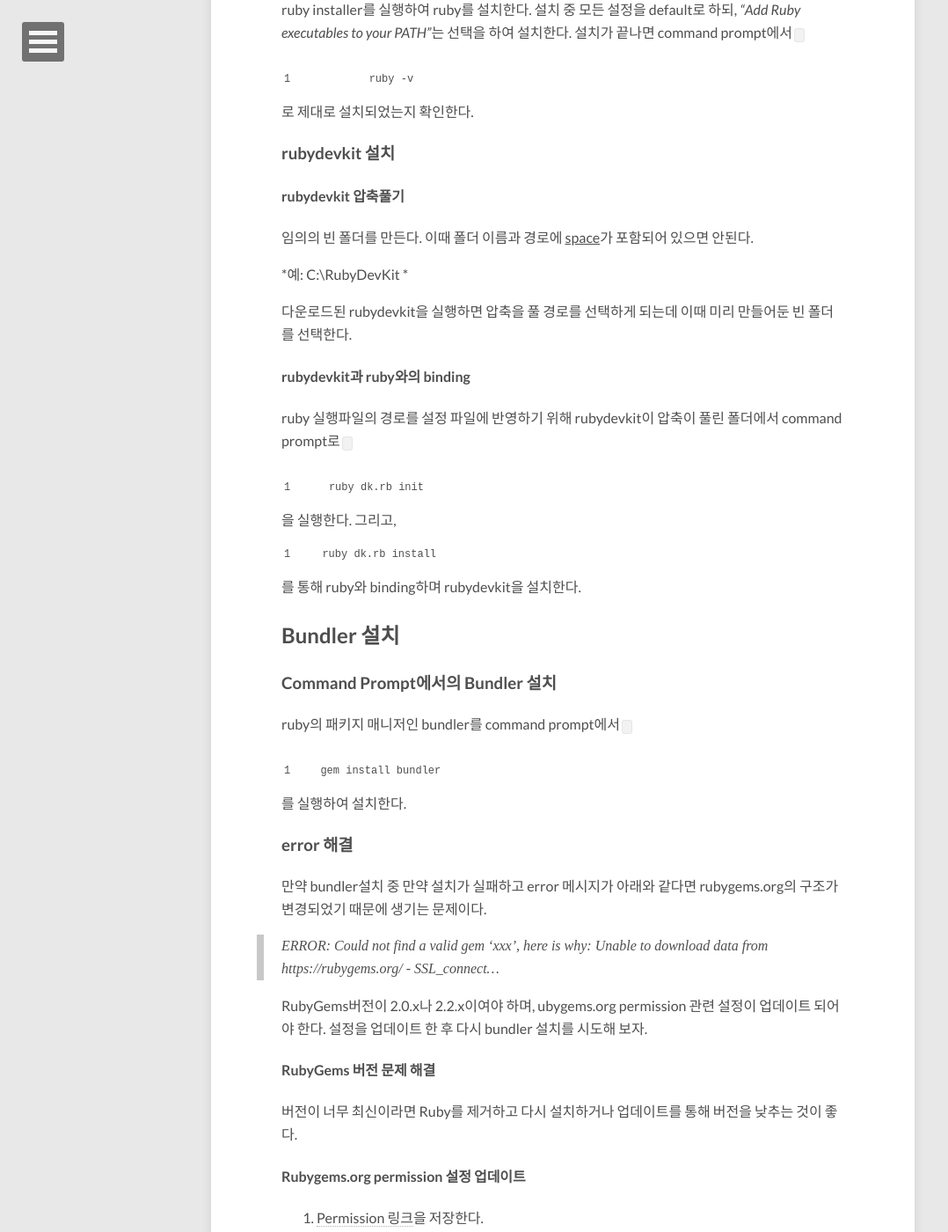
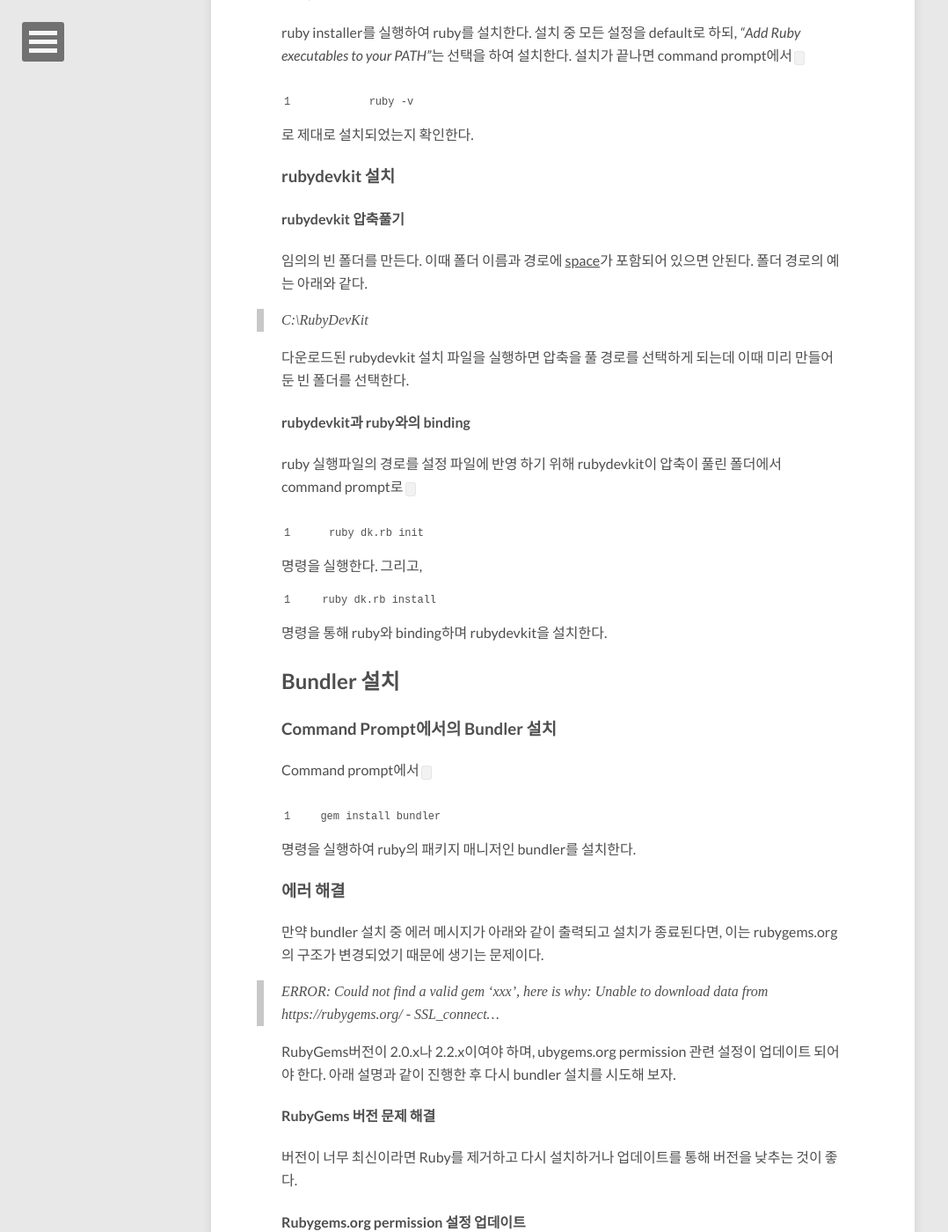
Before and after one commit to dakoo/dakoo.github.io, a Jekyll site: the page built from _posts/2015-07-04-how-to-use-jekyll-on-github-1.md, in a window 1280 px wide and 1400 px high, scrolled down 1124 px. Shown: the whole window at 88% size, without its empty margins (0-1078 px from the left). Built offline with Jekyll 4.4.1, drawn with Linux system fonts in a browser that asks for light colours; nearby versions of some CDN libraries; comment, search, counter and statistics services are not loaded; some of the changed text lies outside the part shown.

Commit message:
Windows에서 Jekyll 이용해 Github 블로그 만들기(1) 포스트의 오타와 줄 못된 md 태그 수정

```diff
--- a/_posts/2015-07-04-how-to-use-jekyll-on-github-1.md
+++ b/_posts/2015-07-04-how-to-use-jekyll-on-github-1.md
@@ -10,7 +10,7 @@
   credit: girliemac
   creditlink: www.girliemac.com
 ---
-Github에 블로그를 만드는 것을 목표로 Windows에 jekyll 환경을 구축해서 jekyll 테마를 적용하고, Github에 올려 blog를 운영하는 방법을 정리해 본다. 이 글은 그 첫번째로 Windows에 jekyll 환경을 구축해서 jekyll 테마를 적용하는 것까지를 다룬다.
+Github에 블로그를 만들어 보자. 이를 위해 Windows에 jekyll 환경을 구축해 jekyll 테마를 적용하고, Github에 올려 블로그를 운영하는 방법을 정리해 본다. 그 첫번째 순서로 이 글은 Windows에 jekyll 환경을 구축해서 jekyll 테마를 적용하는 것을 설명한다.
 
 
 ## 준비
@@ -23,7 +23,7 @@
 
 ### ruby와 rubydevkit 다운로드
 
-[rubyinstaller 사이트](http://rubyinstaller.org/downloads/)에서 ruby 설치파일을 다운로드 받는다. 이때 **2.2**이하의 버전이 안정적이다. <u>2.0</u>이나 <u>2.2</u> 버전으로 자신의 Windows architecture와 일치하는 설치파일을 다운로드 받는다.
+[rubyinstaller 사이트](http://rubyinstaller.org/downloads/)에서 ruby 설치파일과 rubydevkit 설치 파일을 다운로드 받는다. 이때 **2.2**이하의 버전이 안정적이다. <u>2.0</u>이나 <u>2.2</u> 버전으로 자신의 Windows architecture와 일치하는 설치파일을 다운로드 받는다.
 
 ### ruby 설치
 ruby installer를 실행하여 ruby를 설치한다. 설치 중 모든 설정을 default로 하되, *“Add Ruby executables to your PATH”*는 선택을 하여 설치한다.
@@ -32,27 +32,29 @@
 ### rubydevkit 설치
 
 #### rubydevkit 압축풀기
-임의의 빈 폴더를 만든다. 이때 폴더 이름과 경로에 <u>space</u>가 포함되어 있으면 안된다.
+임의의 빈 폴더를 만든다. 이때 폴더 이름과 경로에 <u>space</u>가 포함되어 있으면 안된다. 폴더 경로의 예는 아래와 같다.
 
-*예: C:\RubyDevKit *
+>C:\RubyDevKit
 
-다운로드된 rubydevkit을 실행하면 압축을 풀 경로를 선택하게 되는데 이때 미리 만들어둔 빈 폴더를 선택한다.
+다운로드된 rubydevkit 설치 파일을 실행하면 압축을 풀 경로를 선택하게 되는데 이때 미리 만들어둔 빈 폴더를 선택한다.
 
 #### rubydevkit과 ruby와의 binding
-ruby 실행파일의 경로를 설정 파일에 반영하기 위해 rubydevkit이 압축이 풀린 폴더에서 command prompt로 `ruby dk.rb init`을 실행한다. 그리고, `ruby dk.rb install`를 통해 ruby와 binding하며 rubydevkit을 설치한다.
+ruby 실행파일의 경로를 설정 파일에 반영 하기 위해 rubydevkit이 압축이 풀린 폴더에서 command prompt로 `ruby dk.rb init` 명령을 실행한다. 그리고, `ruby dk.rb install`명령을 통해 ruby와 binding하며 rubydevkit을 설치한다.
 
 
 ## Bundler 설치
 
 ### Command Prompt에서의 Bundler 설치
 
-ruby의 패키지 매니저인 bundler를 command prompt에서 `gem install bundler`를 실행하여 설치한다.
+Command prompt에서 `gem install bundler`명령을 실행하여 ruby의 패키지 매니저인 bundler를 설치한다.
 
-### error 해결
-만약 bundler설치 중 만약 설치가 실패하고 error 메시지가 아래와 같다면  rubygems.org의 구조가 변경되었기 때문에 생기는 문제이다.
-> ERROR: Could not find a valid gem ‘xxx’, here is why: Unable to download data from https://rubygems.org/ - SSL_connect...
+### 에러 해결
+만약 bundler 설치 중 에러 메시지가 아래와 같이 출력되고 설치가 종료된다면, 이는 rubygems.org의 구조가 변경되었기 때문에 생기는 문제이다.
 
-RubyGems버전이 2.0.x나 2.2.x이여야 하며, ubygems.org permission 관련 설정이 업데이트 되어야 한다. 설정을 업데이트 한 후 다시 bundler 설치를 시도해 보자.
+>ERROR: Could not find a valid gem ‘xxx’, here is why: Unable to download data from https://rubygems.org/ - SSL_connect...
+
+RubyGems버전이 2.0.x나 2.2.x이여야 하며, ubygems.org permission 관련 설정이 업데이트 되어야 한다. 아래 설명과 같이 진행한 후 다시 bundler 설치를 시도해 보자.
+
 #### RubyGems 버전 문제 해결
 버전이 너무 최신이라면 Ruby를 제거하고 다시 설치하거나 업데이트를 통해 버전을 낮추는 것이 좋다.
 
@@ -63,27 +65,30 @@
 4. 저장해 놓은 **.pem**을 그 폴더로 복사한다.
 
 
-## 블로그 만들기
+## 테마와 함게 블로그 구성하기
 
 ### 테마 적용하기
 
 #### jekyll 테마 선정하기
 
-[jekyll 테마 사이트](http://jekyllthemes.org/)에서 적당한 jekyll 테마를 골라서 테마 파일을 다운로드 받아 압축을 풀고, 폴더 이름을 자신의 블로그 이름으로 변경한다.
+[jekyll 테마 사이트](http://jekyllthemes.org/)에서 원한는 jekyll 테마를 골라 테마 파일을 다운로드 받는다. 테마 파일의 압축을 풀고, 그 폴더 이름을 자신의 블로그 이름으로 변경한다.
 
 #### 필요한 gem 설치
 
-블로그 폴더에서 Command Prompt로 `bundle install`를 실행해 필요한 gem을 설치한다. 설치가 완료되면 gem들을 최신 버전으로 업데이트하기 위해 `gem update`를 실행한다.
-
+블로그 폴더로 이동하여, Command Prompt로 `bundle install`명령을 실행해 필요한 gem을 설치한다. 설치가 완료되면 gem들을 최신 버전으로 업데이트하기 위해 `gem update`명령을 실행한다.
 
 ## Syntax highlighter인  pygments 설치
-Jekyll의 default syntax highlighter인 pygments를 설치해보자. pygments는 python기반이므로 python 개발환경이 설치되어야 한다.
+Jekyll의 default syntax highlighter인 pygments를 설치해보자. pygments는 python기반에서 동작하므로 python 개발환경을 설치해야 한다.
 
 ### python 설치
-python 2.7.x를 [download](https://www.python.org/downloads/windows/)한다. 반드시 architecture(32/64)를 확인해야 한다. 설치 중 반드시 *Add Python.exe to Path*를 선택해 *“Entire feature will be install…”*를 선택해야 한다. 설치가 끝나면 Command Prompt에서 `python` 명령을 실행해 설치가 잘되었는지 확인한다.
+python 2.7.x를 [다운로드](https://www.python.org/downloads/windows/)한다. 이때 반드시 architecture(32/64)를 확인해서 자신의 Architecture와 일치하는 것을 확인해야 한다. 설치 중 반드시 *Add Python.exe to Path*를 선택해 *“Entire feature will be install…”*를 선택해야 한다. 설치가 끝나면 Command Prompt에서 `python` 명령을 실행해 설치가 잘되었는지 확인한다.
 
-#### python 설치 중 error 해결
-`python` 명령을 실행 시 error가 생기면 Windows 시스템 변수인 path에 *C:\Python27;C:\Python27\Scripts;C:\Python27\Lib\site-packages*가 추가되어 있지 않았을 가능성이 높다. 시스템 변수 path는 *내컴퓨터 > 속성> 고급 시스템 설정 > 고급 > 환경변수 > 시스템 변수*에서 확인 및 변경 가능하다.
+#### python 설치 중 에러 해결
+`python` 명령 실행 시 에러가 생기면 Windows 시스템 변수인 path에 아래의 경로가 추가되어 있지 않아 생기는 문제일 가능성이 높다.
+
+>C:\Python27;C:\Python27\Scripts;C:\Python27\Lib\site-packages
+
+시스템 변수 path는 *내 컴퓨터 > 속성> 고급 시스템 설정 > 고급 > 환경변수 > 시스템 변수*에서 확인 및 변경 가능하다.
 
 ### pygments 설치
 Command Prompt에서 `easy_install Pygments` 명령을 실행해 pygments를 설치하자.
@@ -93,7 +98,7 @@
 
 ### 블로그 build 및 서버 구동
 
-Command Prompt에서 `bundle exec jekyll build  ` 명령을 통해 여러 설정파일을 통해 블로그 컨텐츠를 build한다. 성공적으로 완료되면 서버를 구동하기 위해 `bundle exec jekyll serve`를 실행한다.
+Command Prompt에서 `bundle exec jekyll build  ` 명령을 통해 여러 설정파일을 통해 블로그 컨텐츠를 build한다. 성공적으로 완료되면 서버를 구동하기 위해 `bundle exec jekyll serve`명령을 실행한다.
 
 ### 웹브라우저에서 확인
 웹브라우저에서 주소로 **localhost:4000**을 입력하여 블로그가 잘 보이는지 확인한다.
```
